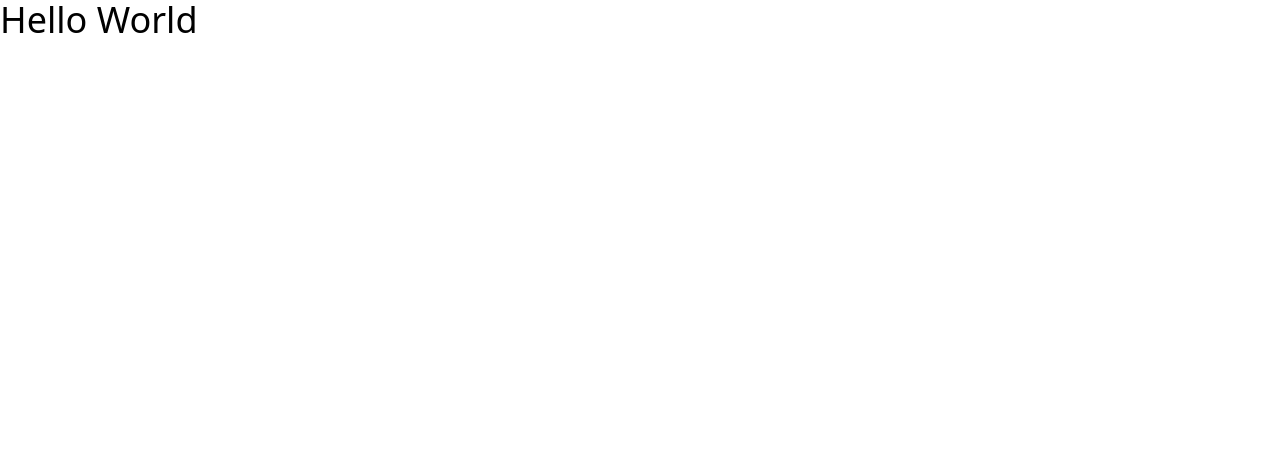
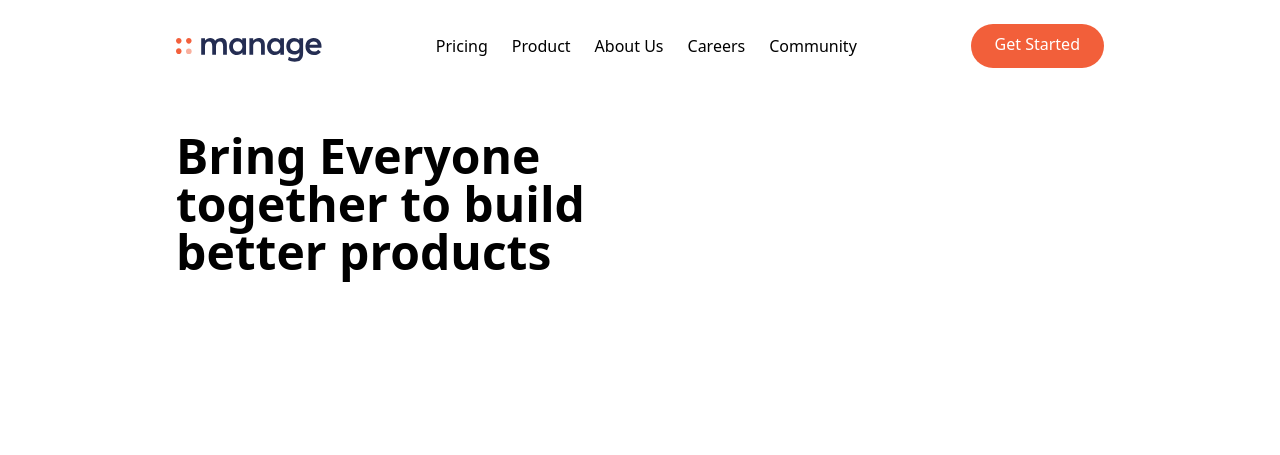
Before and after one commit to Parth517/basic-tailwind, a website: page index.html in a window 1280 px wide. Drawn offline with Linux system fonts and the light colour scheme.

Commit message:
designing

```diff
--- a/index.html
+++ b/index.html
@@ -1,12 +1,51 @@
 <!DOCTYPE html>
 <html lang="en">
+
 <head>
     <meta charset="UTF-8">
     <meta name="viewport" content="width=device-width, initial-scale=1.0">
     <title>Landing page</title>
     <link rel="stylesheet" href="css/main.css">
 </head>
+
 <body>
-    <h1 class="text-4xl">Hello World</h1>
+    <nav class="relative container mx-auto p-6">
+        <div class="flex items-center justify-between">
+            <!--Logo-->
+            <div class="pt-2">
+                <img src="images/logo.svg" alt="logo" />
+
+            </div>
+            <!--menu Items-->
+            <div class=" hidden md:flex space-x-6">
+                <a href="#" class="hover:text-darkGrayishBlue">Pricing</a>
+                <a href="#" class="hover:text-darkGrayishBlue">Product</a>
+                <a href="#" class="hover:text-darkGrayishBlue">About Us</a>
+                <a href="#" class="hover:text-darkGrayishBlue">Careers</a>
+                <a href="#" class="hover:text-darkGrayishBlue">Community</a>
+            </div>
+            <a href="#" class="hidden md:block p-3 px-6 pt-2 text-white bg-brightRed rounded-full baseline hover:bg-brightRedLight">
+                Get Started</a>
+        </div>
+    </nav>
+    <!--hero section-->
+    <section id="hero">
+        <div class="container flex flex-col-reverse md:flex-row
+        items-center px-6 mx-auto mt-10 space-y-0 md:space-y-">
+        <!--left item-->
+        <div class="flex flex-col mb-32 space-y-12 md:w-1/2">
+            <h2 class="max-w-md text-4xl font-bold text-center md:text-5xl md:text-left">
+                Bring Everyone together to build better products
+            </h2>
+            <p class="max-w-sm text-center text-darkGrayishBlue md:text-left">
+
+            </p>
+        </div>
+        <div>
+
+        </div>
+        </div>
+    </section>
 </body>
+
 </html>
```
Also changed, not shown: css/main.css, images/avatar-ali.png (added), images/avatar-anisha.png (added), images/avatar-richard.png (added), images/avatar-shanai.png (added), images/bg-simplify-section-desktop.svg (added), images/bg-simplify-section-mobile.svg (added), images/bg-tablet-pattern.svg (added), images/favicon-32x32.png (added), images/icon-close.svg (added), images/icon-facebook.svg (added), images/icon-instagram.svg (added), images/icon-pinterest.svg (added), images/icon-twitter.svg (added), 5 more files.
